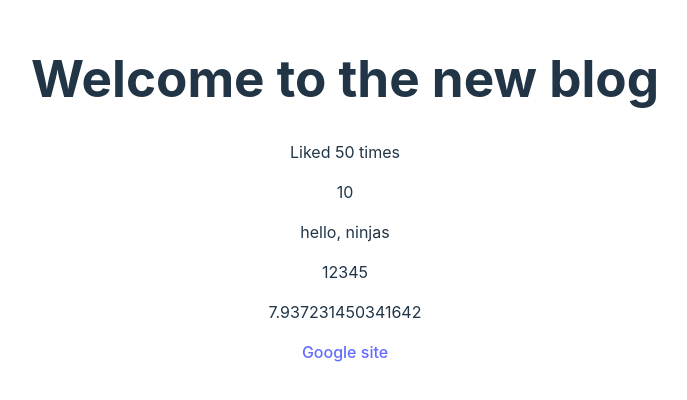
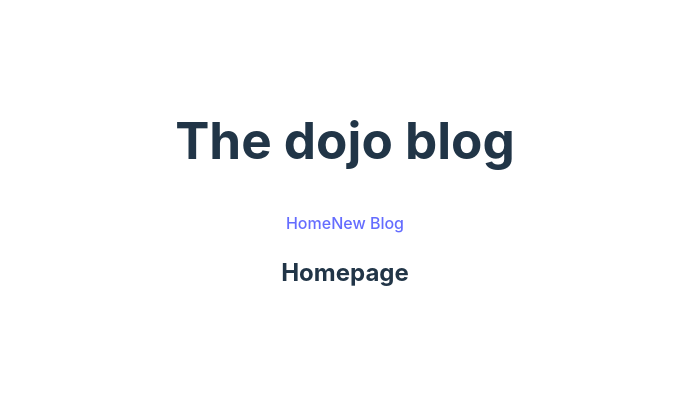
Before and after one commit to Panibo/dojo-blog, a React (Vite) app: page / in a window 1280 px wide. Shown: the part 210-610 px from the top of the page, without its empty margins (295-982 px from the left). Built offline with nearby package versions, Linux system fonts and the light colour scheme.

Commit message:
Lesson 5

```diff
--- a/src/App.jsx
+++ b/src/App.jsx
@@ -1,22 +1,13 @@
 import './App.css'
+import Navbar from './Navbar'
+import Home from './Home'
 
 function App() {
-  const title = 'Welcome to the new blog';
-  const likes = 50;
-  //const person = { name: 'yoshi', age: 30 };
-  const link = "http://www.google.com";
   return (
     <div className="App">
+      <Navbar />
       <div className="content">
-        <h1>{title}</h1>
-        <p>Liked {likes} times</p>
-
-        <p>{10}</p>
-        <p>{"hello, ninjas"}</p>
-        <p>{[1, 2, 3, 4, 5]}</p>
-        <p>{Math.random() * 10}</p>
-
-        <a href={link}>Google site</a>
+        <Home />
       </div>
     </div>
   )
--- /dev/null
+++ b/src/Home.jsx
@@ -0,0 +1,9 @@
+const Home = () => {
+    return (
+        <div className="home">
+            <h2>Homepage</h2>
+        </div>
+    );
+}
+
+export default Home;
--- /dev/null
+++ b/src/Navbar.jsx
@@ -0,0 +1,13 @@
+const Navbar = () => {
+    return (
+        <nav className="navbar">
+            <h1>The dojo blog</h1>
+            <div className="links">
+                <a href="/">Home</a>
+                <a href="/create">New Blog</a>
+            </div>
+        </nav>
+    );
+}
+
+export default Navbar;
```
